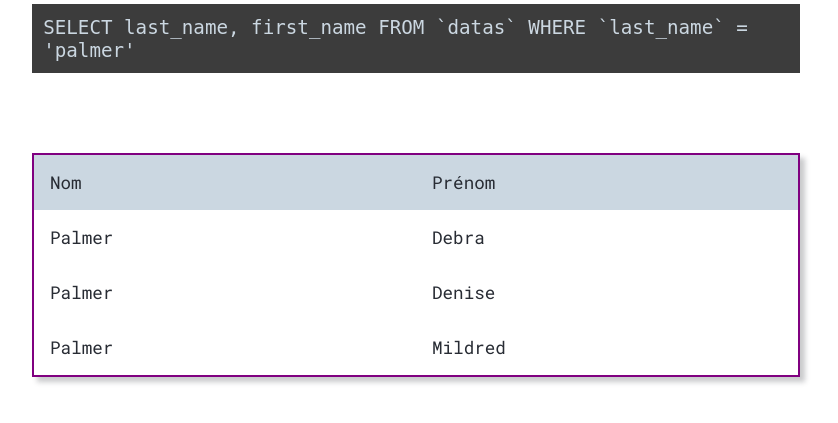
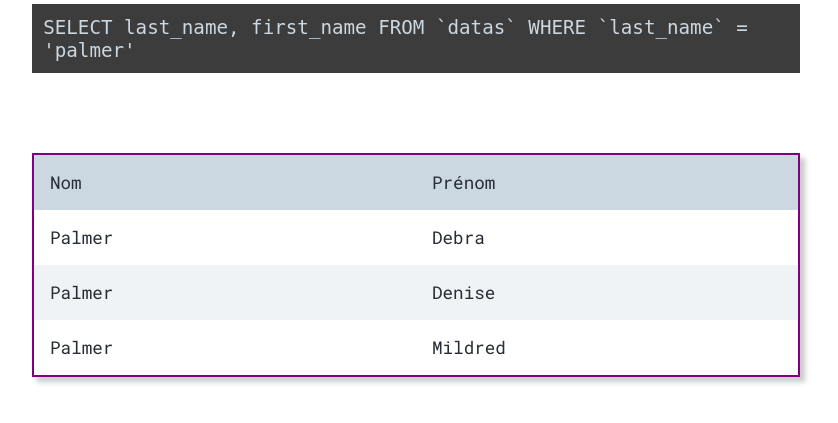
Before and after one commit to n3wborn/initiation-donnees, a PHP site: page /index.php in a window 1280 px wide. Shown: the part 342-765 px from the top of the page, without its empty margins (224-1062 px from the left). Run offline with PHP 8.4, Linux system fonts and the light colour scheme; data comes from the database, SQL or seed files in the repository.

Commit message:
Ajoute un bg tous les deux tr

```diff
--- a/styles.css
+++ b/styles.css
@@ -95,6 +95,7 @@ table {
 }
 
 td {padding: 1rem;}
+tr:nth-child(odd) { background-color: #CBD7E14F;}
 
 code {
 	font-family: 'Courrier New', monospace, sans-serif;
```
